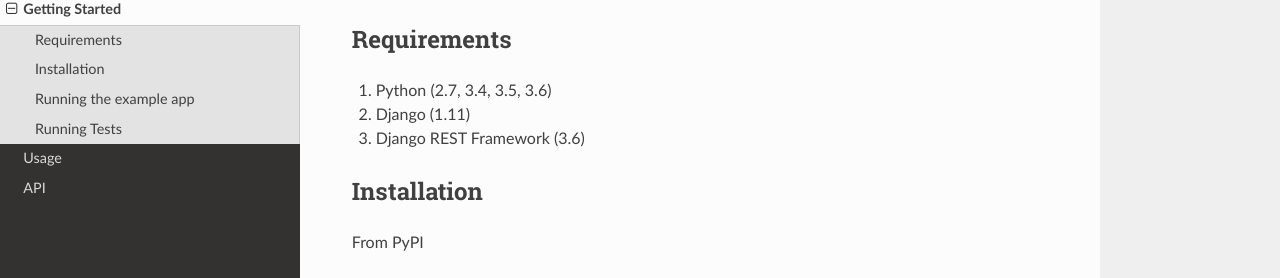
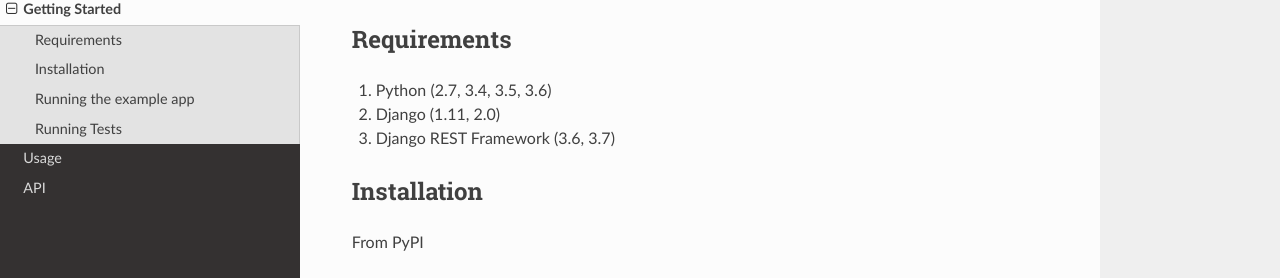
Before and after one commit to django-json-api/django-rest-framework-json-api, a Sphinx documentation site: the page built from docs/getting-started.md, in a window 1280 px wide and 900 px high, scrolled down 855 px. Shown: the part 153-431 px from the top of the window. Built offline with Sphinx 7.4.7 and the Read the Docs theme 2.0.0, drawn with Linux system fonts in a browser that asks for light colours.

```diff
--- a/README.rst
+++ b/README.rst
@@ -68,8 +68,8 @@ Requirements
 ------------
 
 1. Python (2.7, 3.4, 3.5, 3.6)
-2. Django (1.11)
-3. Django REST Framework (3.6)
+2. Django (1.11, 2.0)
+3. Django REST Framework (3.6, 3.7)
 
 ------------
 Installation
--- a/docs/getting-started.md
+++ b/docs/getting-started.md
@@ -52,8 +52,8 @@ like the following:
 ## Requirements
 
 1. Python (2.7, 3.4, 3.5, 3.6)
-2. Django (1.11)
-3. Django REST Framework (3.6)
+2. Django (1.11, 2.0)
+3. Django REST Framework (3.6, 3.7)
 
 ## Installation
 
```
Also changed, not shown: CHANGELOG.md (+2 -0 lines), .travis.yml, 1 other file.
